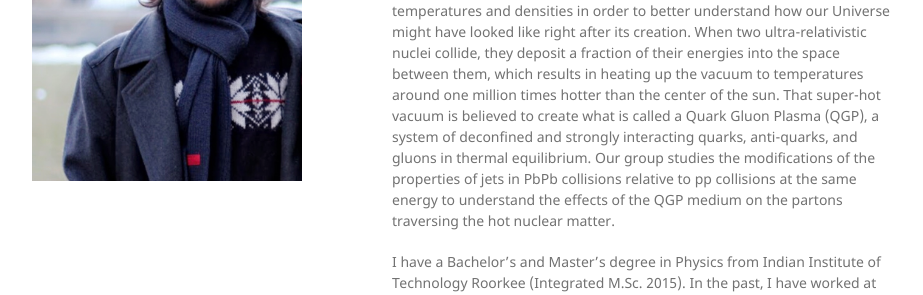
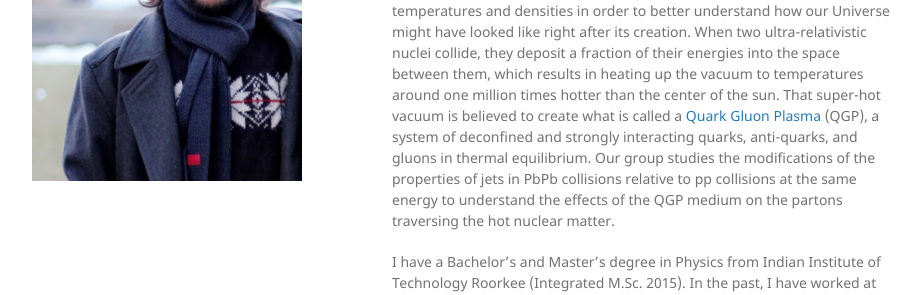
Before and after one commit to dhanushhangal/dhanushhangal.github.io, a Jekyll site: the page built from index.md, in a window 1280 px wide. Shown: the part 287-582 px from the top of the page, without its empty margins (178-1101 px from the left). Built offline with Jekyll 4.4.1, drawn with Linux system fonts in a browser that asks for light colours; the repository's description, which GitHub fills in, is left out; part of the change alters nothing that is shown; some of the changed text lies outside the part shown.

Commit message:
Update index.md

```diff
--- a/index.md
+++ b/index.md
@@ -8,7 +8,7 @@ layout: default
 
 I am a third year graduate student at the [Heavy Ion Nuclear Physics](http://starcluster.phy.uic.edu//twiki/bin/view/Main/WebHome) Group at the University of Illinois at Chicago.
 
-Our experiment is the [Compact Muon Solenoid](https://cms.cern/tags/heavy-ions) (CMS) which detects particles produced from high-energy proton-proton (pp) and lead-lead (PbPb) nuclei collisions produced by the Large Hadron Collider (LHC) located near Geneva, Switzerland. Together with many physicists from all over the world we study the properties of matter under extreme temperatures and densities in order to better understand how our Universe might have looked like right after its creation. When two ultra-relativistic nuclei collide, they deposit a fraction of their energies into the space between them, which results in heating up the vacuum to temperatures around one million times hotter than the center of the sun. That super-hot vacuum is believed to create what is called a Quark Gluon Plasma (QGP), a system of deconfined and strongly interacting quarks, anti-quarks, and gluons in thermal equilibrium. Our group studies the modifications of the properties of jets in PbPb collisions relative to pp collisions at the same energy to understand the effects of the QGP medium on the partons traversing the hot nuclear matter.
+Our experiment is the [Compact Muon Solenoid](https://cms.cern/tags/heavy-ions) (CMS) which detects particles produced from high-energy proton-proton (pp) and lead-lead (PbPb) nuclei collisions produced by the Large Hadron Collider (LHC) located near Geneva, Switzerland. Together with many physicists from all over the world we study the properties of matter under extreme temperatures and densities in order to better understand how our Universe might have looked like right after its creation. When two ultra-relativistic nuclei collide, they deposit a fraction of their energies into the space between them, which results in heating up the vacuum to temperatures around one million times hotter than the center of the sun. That super-hot vacuum is believed to create what is called a [Quark Gluon Plasma](https://home.cern/about/physics/heavy-ions-and-quark-gluon-plasma) (QGP), a system of deconfined and strongly interacting quarks, anti-quarks, and gluons in thermal equilibrium. Our group studies the modifications of the properties of jets in PbPb collisions relative to pp collisions at the same energy to understand the effects of the QGP medium on the partons traversing the hot nuclear matter.
 
 I have a Bachelor's and Master's degree in Physics from Indian Institute of Technology Roorkee (Integrated M.Sc. 2015). In the past, I have worked at the Institute of Mathematical Sciences, Chennai (2012), Department of High Energy Physics, TIFR, Mumbai (2013) and at the Institute of Nuclear Physics in KIT, Germany (2014).
 
```
